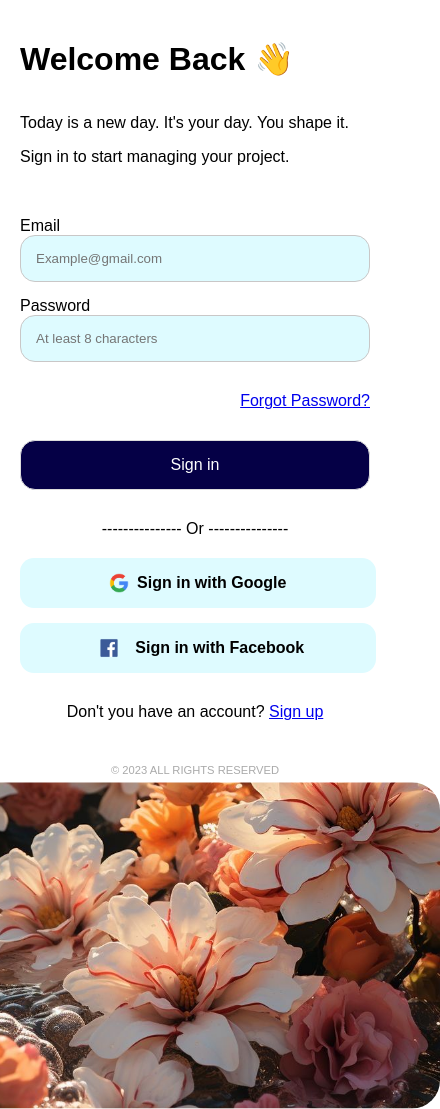
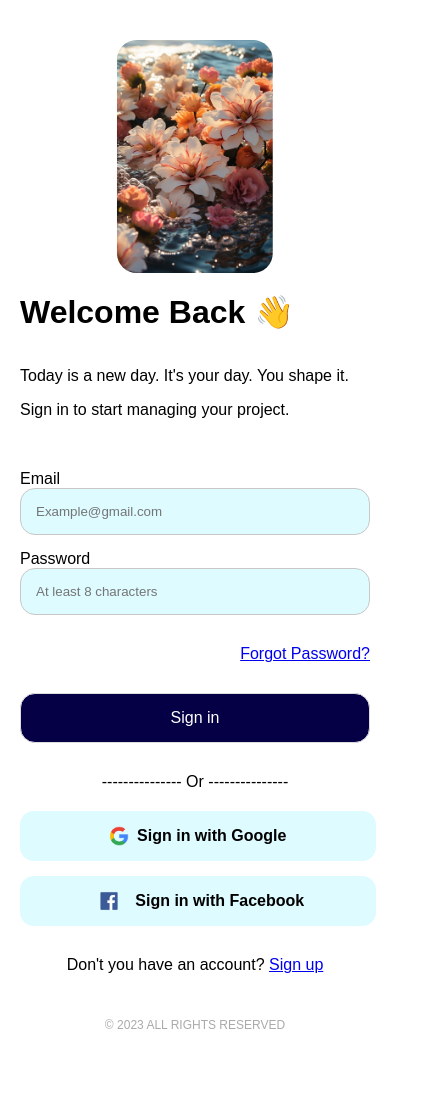
Before and after one commit to duyhusttttt/webforDieu, a plain HTML site: page index.html in a window 390 px wide. Shown: the whole page, 440 px wide, since content can reach past the window. Drawn offline with Linux system fonts and the light colour scheme.

Commit message:
Update styles.css

```diff
--- a/styles.css
+++ b/styles.css
@@ -124,37 +124,30 @@ footer {
 
 @media (max-width: 768px) {
     .content {
-        flex-direction: column;
-        padding: 40px 20px;
-        gap: 30px;
-        align-items: center; /* Center align the flex items */
+        flex-direction: column-reverse; /* Ảnh sẽ hiển thị phía trên */
+        padding: 40px 20px; /* Giảm padding nếu cần */
+        gap: 20px; /* Khoảng cách giữa các phần tử */
     }
-
     .text-section,
     .image-section {
-        width: 100%; /* Use full width for smaller devices */
-        max-width: 500px; /* Set a max-width to prevent overly wide layouts */
+        width: 100%; /* Chiều rộng đầy đủ */
+        max-width: none;
     }
-
-    /* Create an aspect ratio box */
     .image-section {
-        position: relative;
-        width: 100%; /* Full width of its container */
-        padding-top: 66.67%; /* 4/6 (inverse of 6:4) = 0.6667, converted to percentage */
+        /* Đặt tỉ lệ cho khung chứa ảnh để đạt tỉ lệ 6:4 */
+        width: 100%; /* Chiều rộng đầy đủ */
+        padding-top: 66.67%; /* Tỉ lệ phần trăm dựa trên tỉ lệ ảnh (tỉ lệ 4:6) */
+        position: relative; /* Cho phép định vị tuyệt đối cho ảnh */
     }
-
     .responsive-image {
         position: absolute;
         top: 0;
-        left: 0;
-        width: 100%;
+        left: 50%;
+        transform: translateX(-50%); /* Căn giữa ảnh theo chiều ngang */
         height: 100%;
-        object-fit: cover;
-        object-position: center; /* Adjust this if you want to focus on a different part of the image */
-    }
-
-    /* Adjust footer styles if necessary */
-    footer {
-        font-size: 0.7em; /* You can make the font size smaller on mobile if needed */
+        width: auto; /* Chiều rộng tự động điều chỉnh */
+        max-height: none; /* Không giới hạn chiều cao tối đa */
+        object-fit: cover; /* Cắt ảnh không làm mất tỉ lệ */
+        object-position: center; /* Tập trung ảnh vào giữa */
     }
 }
```
